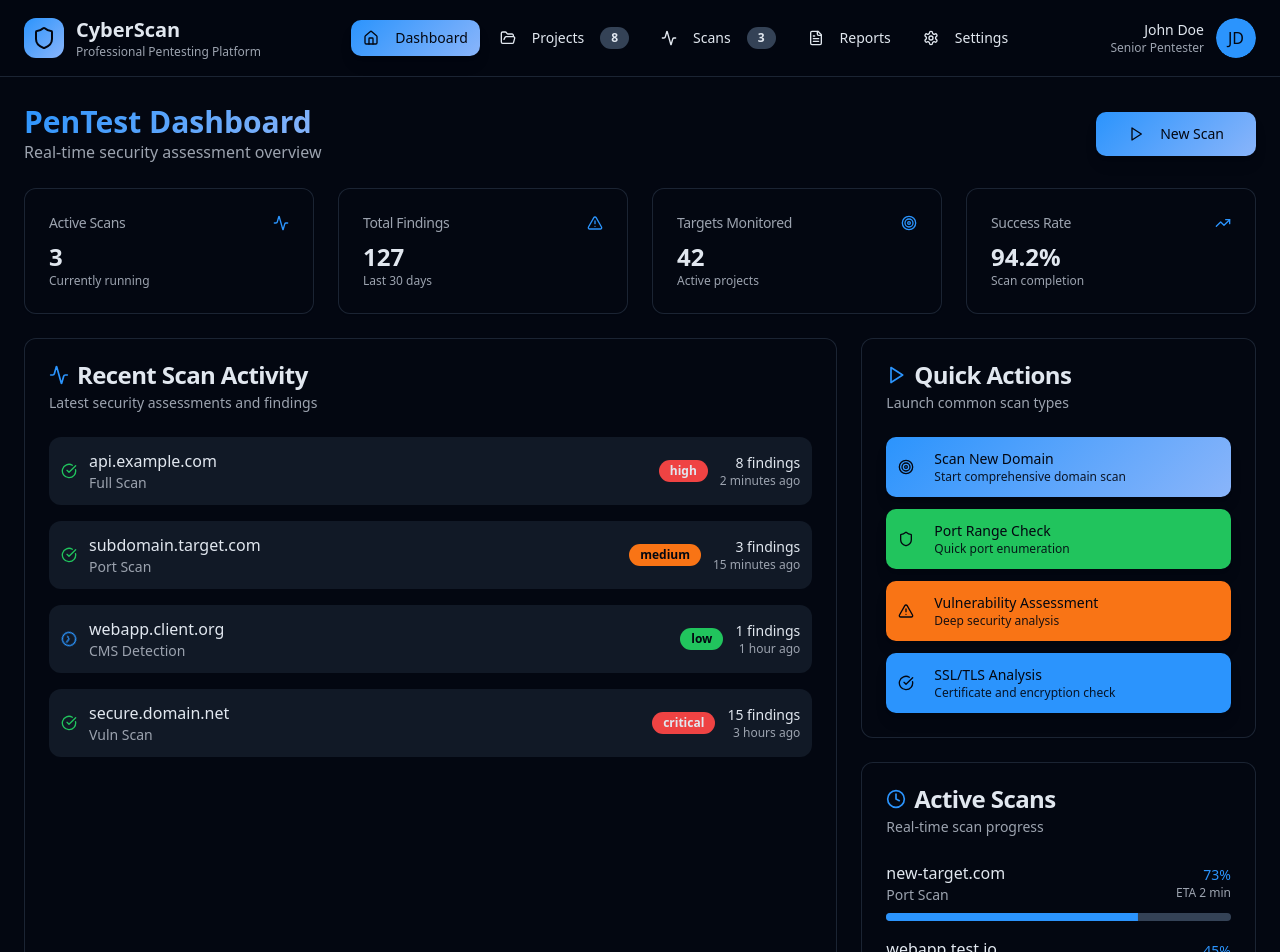
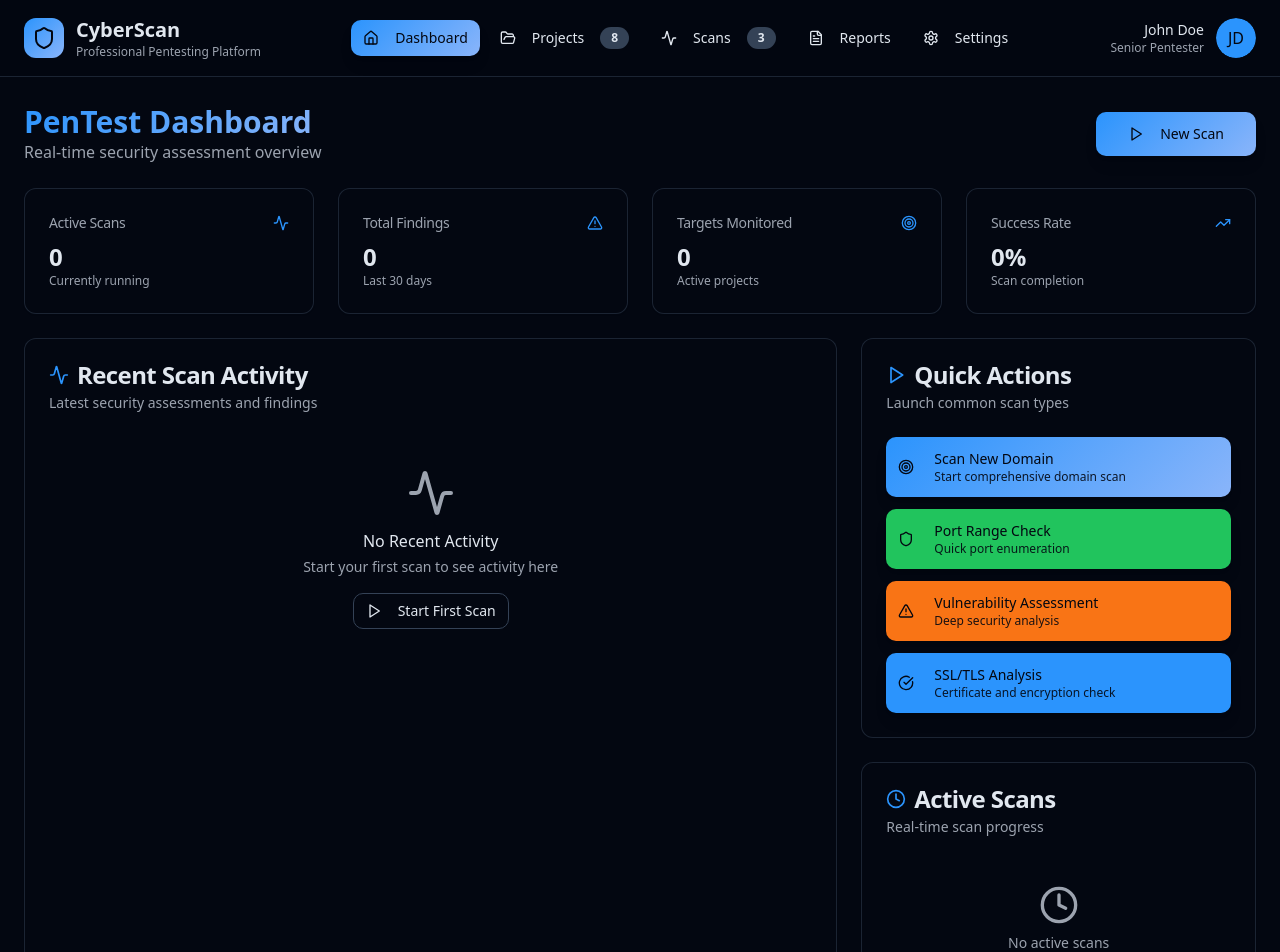
Before and after one commit to BTTHEGOATDEV/WALEX_SCANNER, a React (Vite) app: page / in a window 1280 px wide. Shown: the top 952 px of the page. Built offline with nearby package versions, Linux system fonts and the light colour scheme.

Commit message:
Fix: Remove hardcoded data
Remove remaining hardcoded data from the dashboard component to prepare for backend integration.

```diff
--- a/src/components/Dashboard.tsx
+++ b/src/components/Dashboard.tsx
@@ -29,92 +29,43 @@ const Dashboard = () => {
       description: `Opening detailed results for ${target}`,
     });
   };
+  // Replace with actual API calls to get dashboard stats
   const overviewStats = [
     {
       title: "Active Scans",
-      value: "3",
+      value: "0",
       icon: Activity,
       description: "Currently running",
       variant: "cyber" as const,
     },
     {
       title: "Total Findings",
-      value: "127",
+      value: "0",
       icon: AlertTriangle,
       description: "Last 30 days",
       variant: "warning" as const,
     },
     {
       title: "Targets Monitored",
-      value: "42",
+      value: "0",
       icon: Target,
       description: "Active projects",
       variant: "success" as const,
     },
     {
       title: "Success Rate",
-      value: "94.2%",
+      value: "0%",
       icon: TrendingUp,
       description: "Scan completion",
       variant: "success" as const,
     },
   ];
 
-  const recentScans = [
-    {
-      id: 1,
-      target: "api.example.com",
-      type: "Full Scan",
-      status: "completed",
-      severity: "high",
-      timestamp: "2 minutes ago",
-      findings: 8,
-    },
-    {
-      id: 2,
-      target: "subdomain.target.com",
-      type: "Port Scan",
-      status: "completed",
-      severity: "medium",
-      timestamp: "15 minutes ago",
-      findings: 3,
-    },
-    {
-      id: 3,
-      target: "webapp.client.org",
-      type: "CMS Detection",
-      status: "running",
-      severity: "low",
-      timestamp: "1 hour ago",
-      findings: 1,
-    },
-    {
-      id: 4,
-      target: "secure.domain.net",
-      type: "Vuln Scan",
-      status: "completed",
-      severity: "critical",
-      timestamp: "3 hours ago",
-      findings: 15,
-    },
-  ];
+  // Replace with actual API call to fetch recent scans
+  const recentScans: any[] = [];
 
-  const activeScans = [
-    {
-      id: 1,
-      target: "new-target.com",
-      type: "Port Scan",
-      progress: 73,
-      eta: "2 min",
-    },
-    {
-      id: 2,
-      target: "webapp.test.io",
-      type: "Vulnerability Assessment",
-      progress: 45,
-      eta: "8 min",
-    },
-  ];
+  // Replace with actual API call to fetch active scans
+  const activeScans: any[] = [];
 
   const quickActions = [
     {
@@ -212,6 +163,21 @@ const Dashboard = () => {
               <CardDescription>Latest security assessments and findings</CardDescription>
             </CardHeader>
             <CardContent>
+              {recentScans.length === 0 ? (
+                <div className="flex flex-col items-center justify-center py-8 text-center">
+                  <Activity className="h-12 w-12 text-muted-foreground mb-3" />
+                  <h3 className="font-medium mb-1">No Recent Activity</h3>
+                  <p className="text-sm text-muted-foreground mb-4">
+                    Start your first scan to see activity here
+                  </p>
+                  <ScanDialog actionType="Scan New Domain">
+                    <Button variant="outline" size="sm">
+                      <Play className="h-4 w-4 mr-2" />
+                      Start First Scan
+                    </Button>
+                  </ScanDialog>
+                </div>
+              ) : (
                 <div className="space-y-4">
                   {recentScans.map((scan) => (
                     <div
@@ -238,6 +204,7 @@ const Dashboard = () => {
                     </div>
                   ))}
                 </div>
+              )}
             </CardContent>
           </Card>
 
@@ -281,7 +248,14 @@ const Dashboard = () => {
                 </CardTitle>
                 <CardDescription>Real-time scan progress</CardDescription>
               </CardHeader>
-              <CardContent className="space-y-4">
+              <CardContent>
+                {activeScans.length === 0 ? (
+                  <div className="flex flex-col items-center justify-center py-6 text-center">
+                    <Clock className="h-10 w-10 text-muted-foreground mb-2" />
+                    <p className="text-sm text-muted-foreground">No active scans</p>
+                  </div>
+                ) : (
+                  <div className="space-y-4">
                     {activeScans.map((scan) => (
                       <div key={scan.id} className="space-y-2">
                         <div className="flex items-center justify-between">
@@ -297,6 +271,8 @@ const Dashboard = () => {
                         <Progress value={scan.progress} className="h-2" />
                       </div>
                     ))}
+                  </div>
+                )}
               </CardContent>
             </Card>
           </div>
```
Lines whose indentation alone changed are shown as unchanged.
